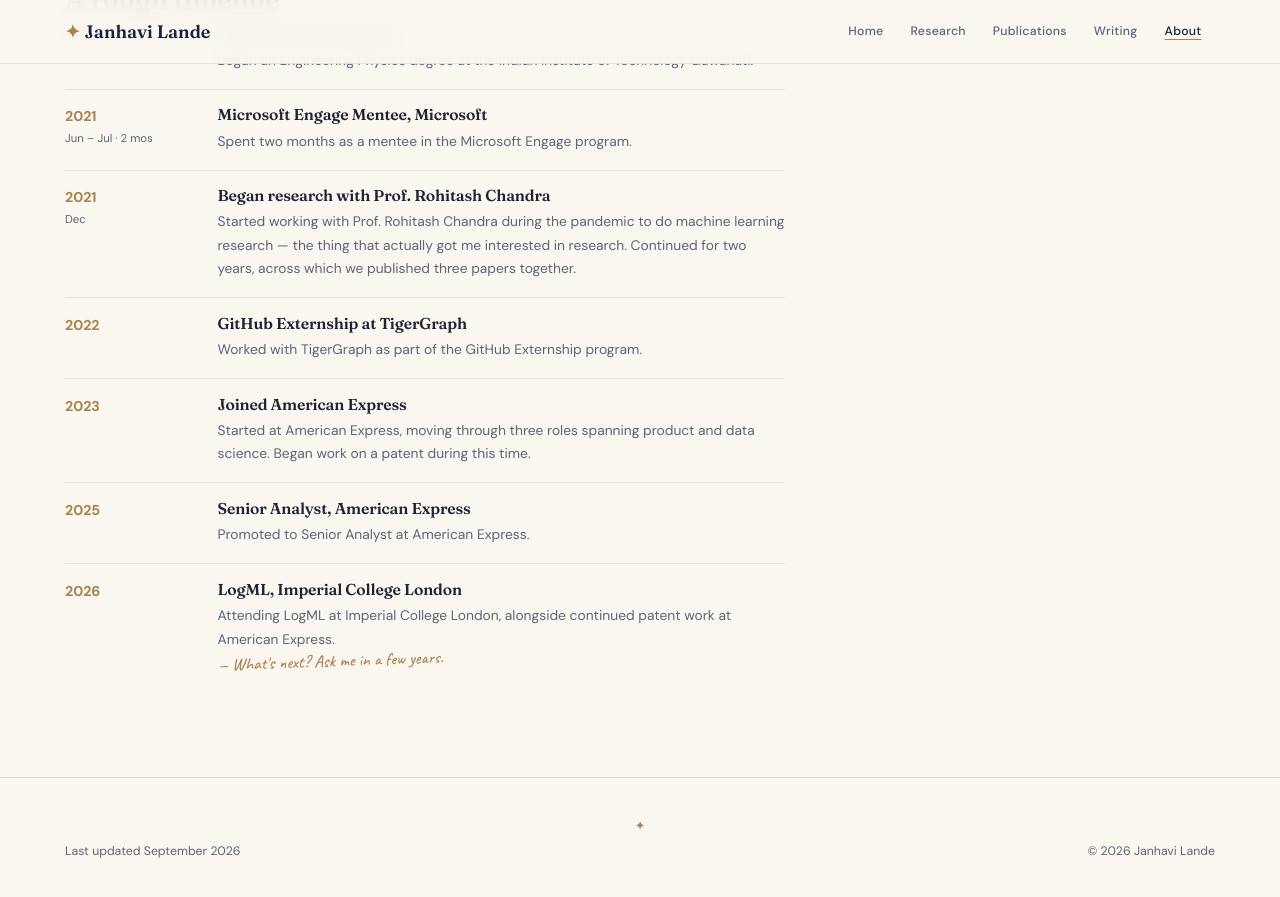
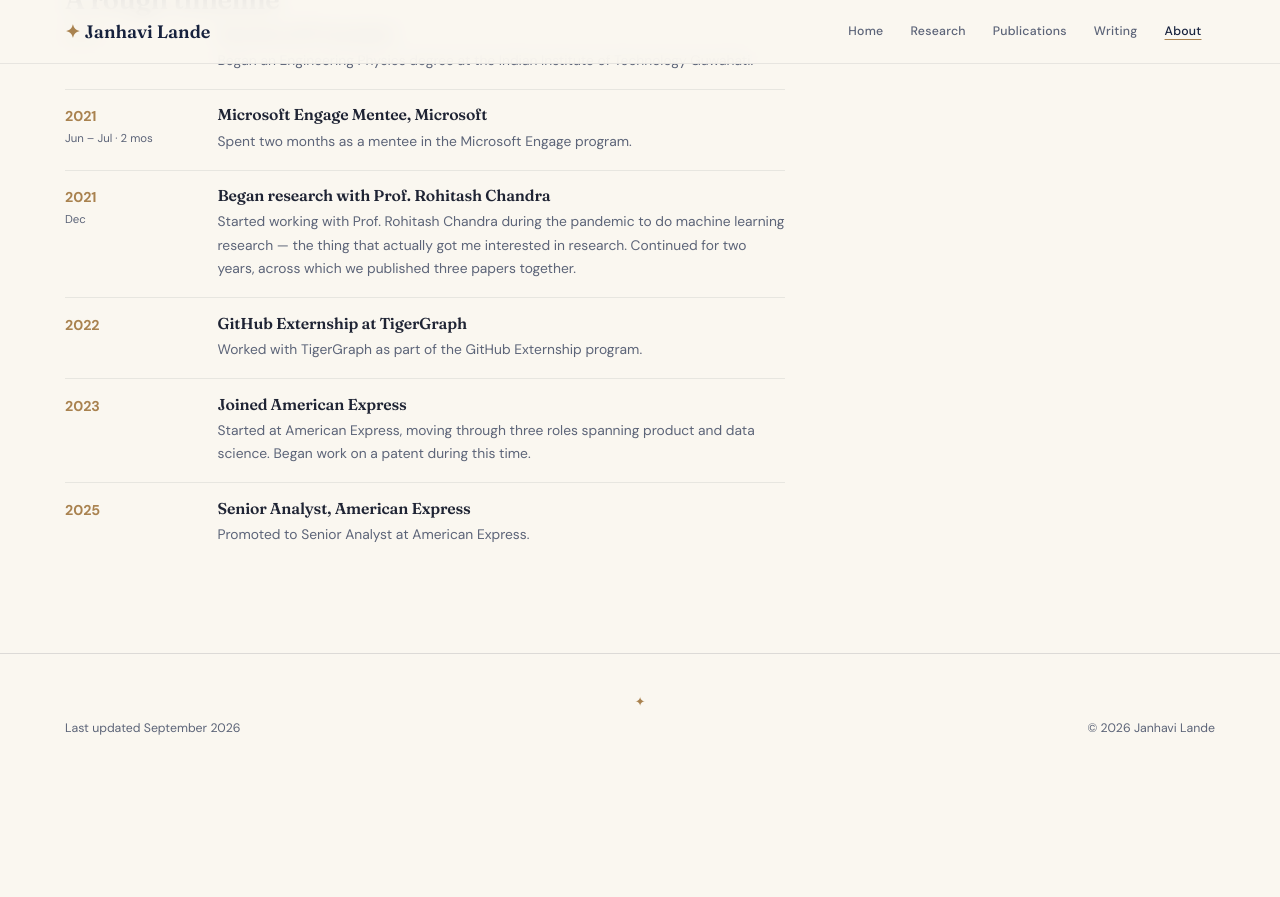
Before and after one commit to janhavilande/janhavilande.github.io, a Jekyll site: the page built from about.html, in a window 1280 px wide and 900 px high, scrolled down 1183 px. Shown: the top 897 px of the window. Built offline with Jekyll 4.4.1, drawn with Linux system fonts in a browser that asks for light colours; a style sheet for code colours, icons or effects is not loaded; after the commit the page ends 1959 px from its top, so only the background shows below that.

Commit message:
Simplify hero caption; drop the LogML journey entry
- Portrait caption on the homepage no longer states a birthplace —
  just a plain "hi".
- Removed the 2026 "LogML, Imperial College London" entry from the
  Journey timeline per feedback.

Co-Authored-By: Claude Sonnet 5 <noreply@anthropic.com>
Claude-Session: https://claude.ai/code/session_014yitjLxaQwL3RFJqaHcWQJ

```diff
--- a/_data/timeline.yml
+++ b/_data/timeline.yml
@@ -33,9 +33,3 @@
   title: "Senior Analyst, American Express"
   text: >-
     Promoted to Senior Analyst at American Express.
-
-- year: "2026"
-  title: "LogML, Imperial College London"
-  text: >-
-    Attending LogML at Imperial College London, alongside continued patent work at American Express.
-  egg: "What's next? Ask me in a few years."
--- a/index.html
+++ b/index.html
@@ -36,7 +36,7 @@ navbar_title: Home
             <div class="portrait-photo">
                 <img src="{{ site.data.profile.portrait_url | relative_url }}" alt="Janhavi Lande" />
             </div>
-            <figcaption class="portrait-caption">J. Lande — b. Guwahati</figcaption>
+            <figcaption class="portrait-caption">hi</figcaption>
         </figure>
         {% endif %}
 
```
